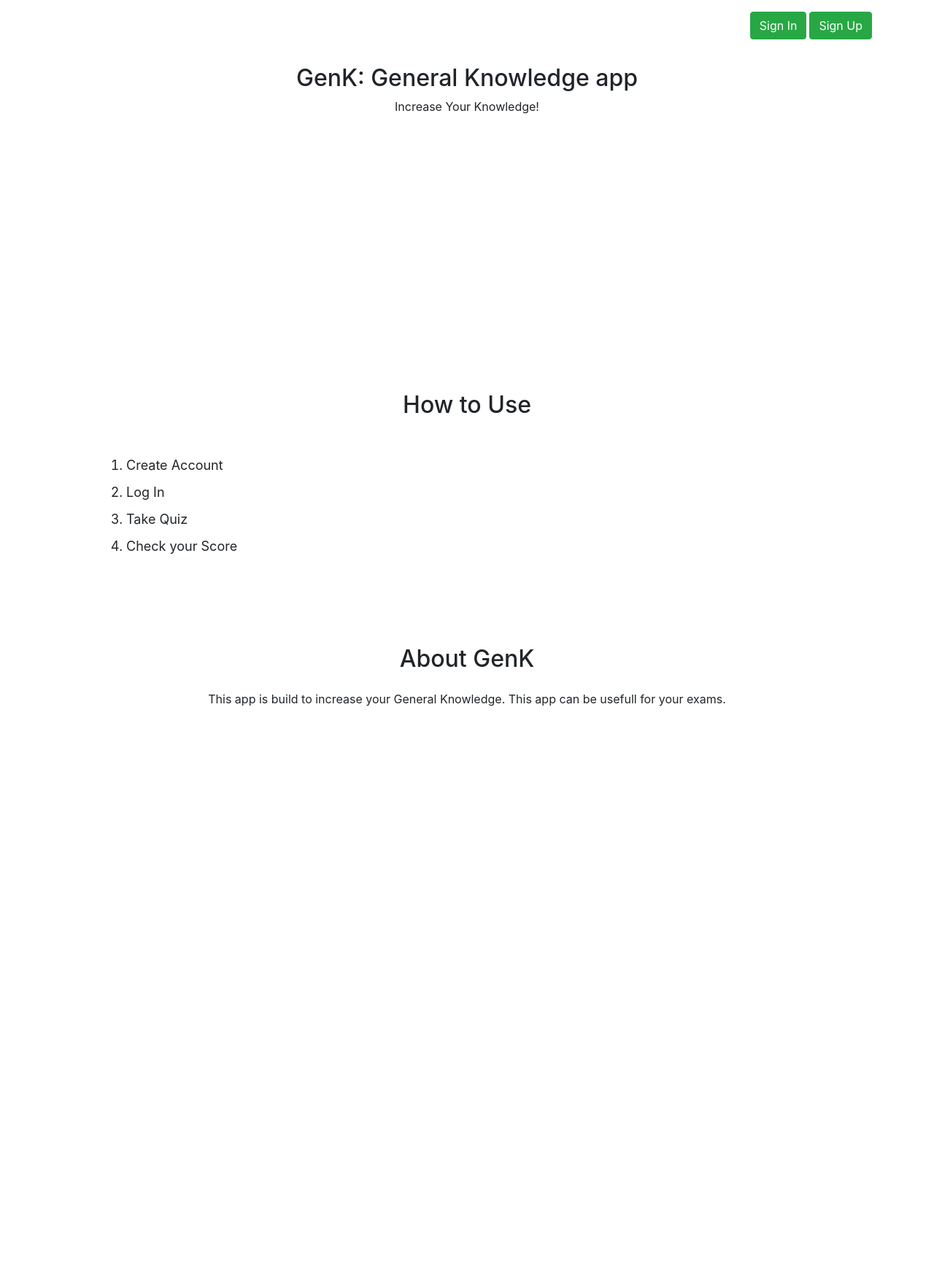
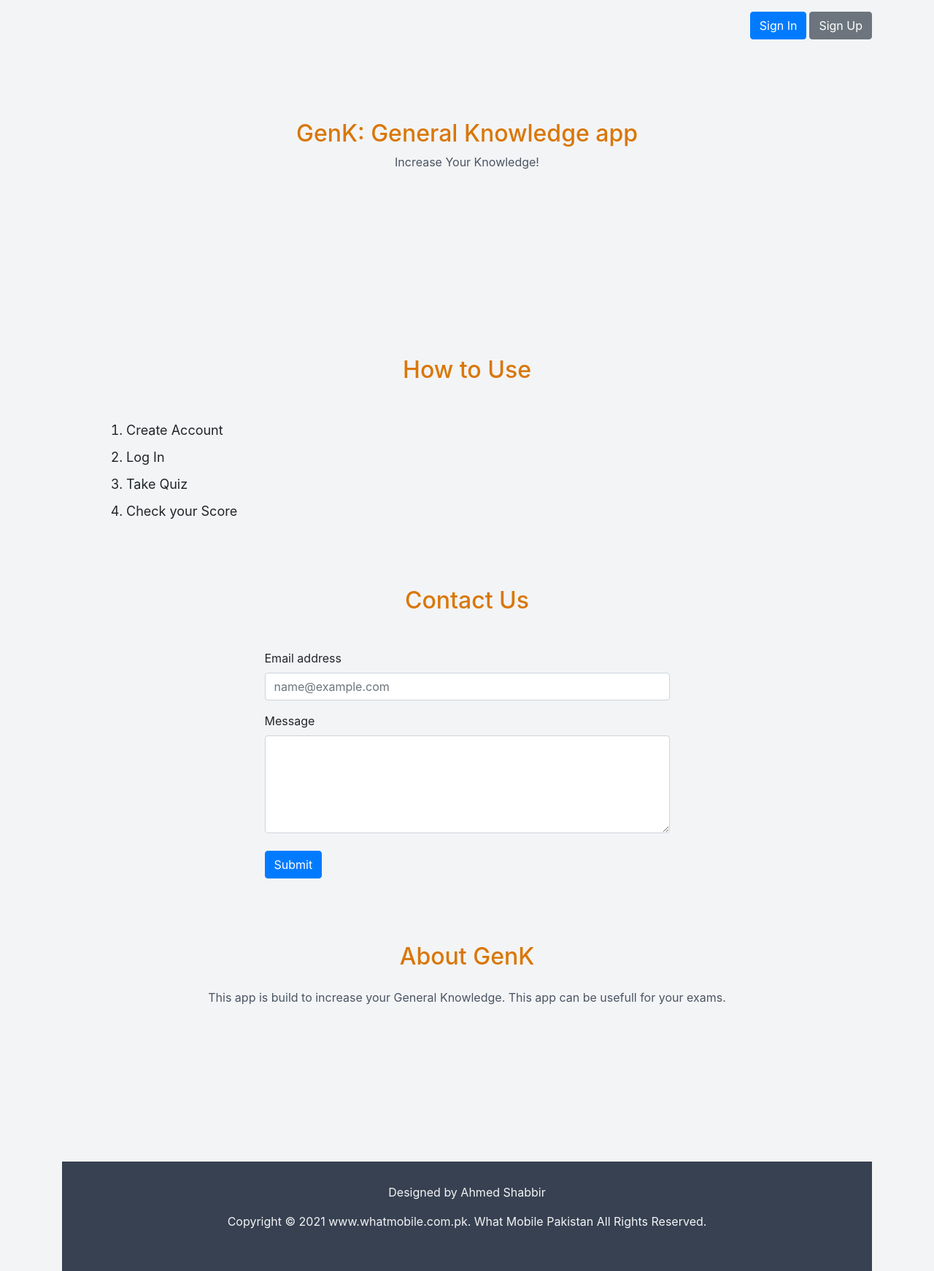
Before and after one commit to oyeahmed/GenK, a PHP site: page / in a window 1280 px wide. Shown: the whole page at 73% size. Before the commit the page ends 968 px from the top, so only its background shows below. Run offline with PHP 8.4, Linux system fonts and the light colour scheme.

Commit message:
frontend

```diff
--- a/index.html
+++ b/index.html
@@ -14,13 +14,13 @@
 
     <div class="container">
       <div class="my-3">
-        <button class="btn btn-success float-right">Sign Up</button>
-        <button class="btn btn-success float-right mx-1">Sign In</button>
+        <button class="btn btn-secondary float-right">Sign Up</button>
+        <button class="btn btn-primary float-right mx-1">Sign In</button>
       </div>
 
       <br>
 
-      <div class="genk mt-5">
+      <div class="genk">
         <h2 class="text-center mt-4">GenK: General Knowledge app</h2>
         <p class="text-center">Increase Your Knowledge!</p>
       </div>
@@ -37,9 +37,33 @@
       </p>
       </div>
 
+      <div class="feedback">
+        <div class="heading text-center my-3">
+          <h2>Contact Us</h2>
+        </div>
+        <div class="form my-5">
+          <div class="mb-3 w-50">
+            <label for="exampleFormControlInput1" class="form-label">Email address</label>
+            <input type="email" class="form-control" id="exampleFormControlInput1" placeholder="name@example.com">
+          </div>
+          <div class="mb-3 w-50">
+            <label for="exampleFormControlTextarea1" class="form-label">Message</label>
+            <textarea class="form-control" id="exampleFormControlTextarea1" rows="5"></textarea>
+            <button class="btn btn-primary my-4">Submit</button>
+          </div>
+        </div>
+      </div>
+
       <div class="about mt-5 text-center">
         <h2 class="mt-5">About GenK</h2>
         <p class="text-center mt-4">This app is build to increase your General Knowledge. This app can be usefull for your exams.</p>
+      </div>
+
+      <div class="footer ">
+        <div class="text-center">
+          <p>Designed by Ahmed Shabbir</p>
+          <p>Copyright © 2021 www.whatmobile.com.pk. What Mobile Pakistan All Rights Reserved.</p>
+        </div>
       </div>
     </div>
 
--- a/style.css
+++ b/style.css
@@ -1,19 +1,50 @@
+body {
+  background-color: #f3f4f6;
+}
+
+p {
+  color: #4b5563;
+}
+
+h2 {
+  color: #d97706;
+}
+
 .genk {
-    height: 400px;
+  padding-top: 100px;
+  height: 400px;
 }
 
 .use {
-    height: 300px;
+  height: 300px;
 }
 
-.use>ol {
-    margin-top: 50px;
-    font-size: large;
+.use > ol {
+  margin-top: 50px;
+  font-size: large;
 }
-.use>ol>li{
-    margin-top: 10px;
+.use > ol > li {
+  margin-top: 10px;
 }
 
-.about{
-    height: 200px;
+.form {
+  display: flex;
+  flex-direction: column;
+  justify-content: center;
+  align-items: center;
+  width: 100%;
 }
+
+.about {
+  height: 300px;
+}
+
+.footer {
+  height: 150px;
+  padding-top: 30px;
+  background-color: #374151;
+}
+
+.footer > div > p {
+  color: #f3f4f6;
+}
```
Also changed, not shown: images/multiple-choice.jpg (added).
